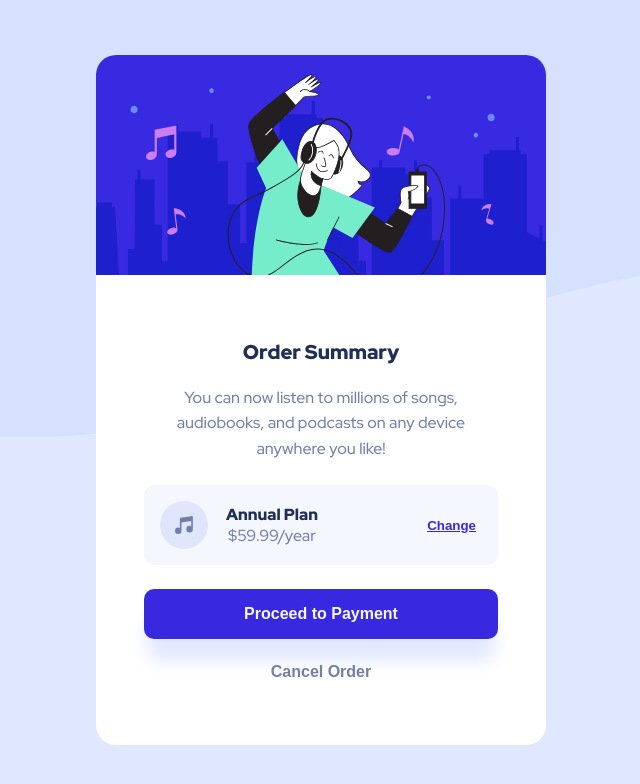
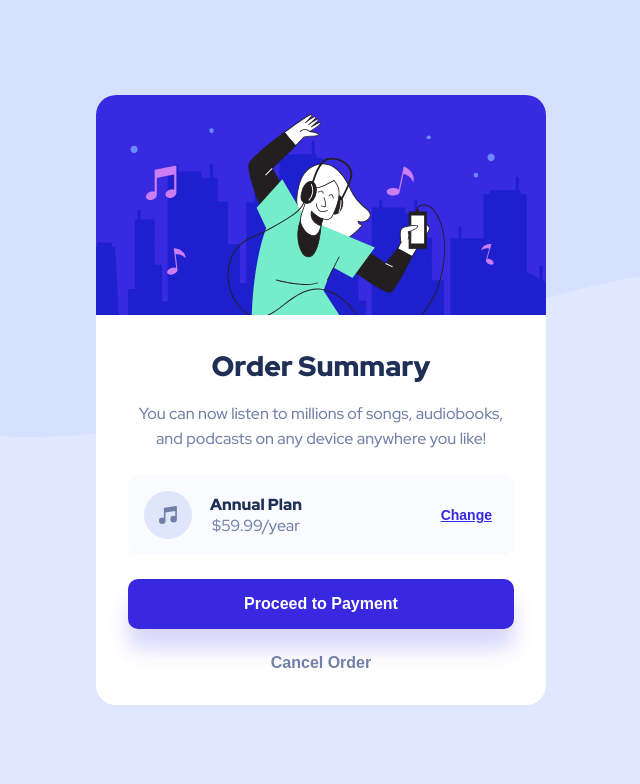
Before and after one commit to oanh-hth/FMS-Order-Summary-Component, a plain HTML site: page index.html in a window 1280 px wide. Shown: the whole page, without its empty margins (319-959 px from the left). Drawn offline with Linux system fonts and the light colour scheme.

Commit message:
modify general styles

```diff
--- a/index.html
+++ b/index.html
@@ -13,18 +13,18 @@
 <body>
   <main>
     <article>
-      <img src="./images/illustration-hero.svg" alt="illustration" />
-      <section>
+      <img src="./images/illustration-hero.svg" alt="" />
+      <div class="summary">
         <h1>Order Summary</h1>
         <p> You can now listen to millions of songs, audiobooks, and podcasts on any device anywhere you like!</p>
         <div>
-          <img src="./images/icon-music.svg" alt="music icon" />
+          <img src="./images/icon-music.svg" alt="" />
           <p><span>Annual Plan</span> &dollar;59.99/year</p>
           <button class="btn btn-change">Change</button>
         </div>
         <button class="btn btn-submit" type="submit">Proceed to Payment</button>
         <button class="btn btn-cancel">Cancel Order</button>
-      </section>
+      </div>
     </article>
   </main>
 </body>
--- a/style.css
+++ b/style.css
@@ -6,16 +6,22 @@
 }
 
 :root {
-    --color-primary-blue: hsl(225, 100%, 94%);
-    --color-bright-blue: hsl(245, 75%, 52%);
-    --color-pale-blue: hsl(225, 100%, 98%);
-    --color-desatured-blue: hsl(224, 23%, 55%);
-    --color-dark-blue: hsl(223, 47%, 23%);
-    --base-font-size: 1rem;
-    --font-size-lg: 1.25rem;
-    --font-weight-500: 500;
-    --font-weight-700: 700;
-    --font-weight-900: 900;
+    --clr-blue-100: 245, 75%, 52%;
+    --clr-blue-200: 225, 100%, 98%;
+    --clr-blue-300: 225, 100%, 94%;
+    --clr-blue-400: 224, 23%, 55%;
+    --clr-blue-500: 223, 47%, 23%;
+
+    --clr-gray-100: 228, 100%, 99%;
+
+    --fs-h1: 1.375rem;
+    --fs-body: 0.9375rem;
+    --fs-sm-1: 0.875rem;
+    --fs-sm-2: 0.8125rem;
+
+    --fw-500: 500;
+    --fw-700: 700;
+    --fw-900: 900;
 }
 
 img {
@@ -28,51 +34,51 @@ body {
     display: flex;
     justify-content: center;
     align-items: center;
-    background-color: var(--color-primary-blue);
+    background-color: hsl(var(--clr-blue-300));
     background-image: url("./images/pattern-background-mobile.svg");
     background-repeat: no-repeat;
     font-family: 'Red Hat Display', sans-serif;
-    font-size: var(--base-font-size);
-    color: var(--color-desatured-blue);
+    font-size: var(--fs-body);
+    font-weight: var(--fw-500);
+    color: hsl(var(--clr-blue-400));
 
 }
 
 h1 {
-    font-size: var(--font-size-lg);
-    font-weight: var(--font-weight-900);
-    color: var(--color-dark-blue);
-    margin-block: 1rem var(--font-size-lg);
+    font-size: var(--fs-h1);
+    font-weight: var(--fw-900);
+    color: hsl(var(--clr-blue-500));
+    margin-bottom: 1rem;
 }
 
 h1 + p {
-    line-height: 1.6;
-    margin-inline: 0.25rem;
+    line-height: 1.5625rem;
 }
 
 div > p span {
-    font-weight: var(--font-weight-900);
-    color: var(--color-dark-blue);
+    font-weight: var(--fw-900);
+    color: hsl(var(--clr-blue-500));
     display: block;
+    font-size: var(--fs-sm-1);
 }
-
 
 article {
     width: min(100vw - 3rem, 28.125rem);
     background-color: white;
     text-align: center;
-    border-radius: 20px;
+    border-radius: 1.25rem;
     overflow: hidden;
     margin-block: 1rem;
 }
 
-section {
-    padding: 1.5rem;
+.summary {
+    padding: 2rem;
 }
 
-section div:first-of-type {
+.summary div:first-of-type {
     padding: 1rem;
     margin-block: 1.5rem;
-    background-color: var(--color-pale-blue);
+    background-color: hsl(var(--clr-gray-100));
     border-radius: 10px;
     display: flex;
     gap: 1.125rem;
@@ -93,8 +99,9 @@ section div:first-of-type {
 
 .btn-change {
     text-decoration: underline;
-    color: var(--color-bright-blue);
-    font-weight: var(--font-weight-700);
+    color: hsl(var(--clr-blue-100));
+    font-weight: var(--fw-700);
+    font-size: var(--fs-sm-2);
     display: flex;
     margin-left: auto;
 }
@@ -107,18 +114,24 @@ section div:first-of-type {
 
 .btn-submit,
 .btn-cancel {
-    padding: 1rem 1.25rem;
     width: 100%;
-    font-weight: var(--font-weight-900);
-    font-size: var(--base-font-size);
+    font-weight: var(--fw-900);
+    font-size: var(--fs-body);
     border-radius: 10px;
 }
 
 .btn-submit {
-    background-color: var(--color-bright-blue);
-    color: var(--color-pale-blue);
-    margin-bottom: 0.5rem;
-    box-shadow: 0 25px 18px -4px var(--color-primary-blue);
+    height: 3.125rem;
+    display: flex;
+    align-items: center;
+    justify-content: center;
+    background-color: hsl(var(--clr-blue-100));
+    color: #fff;
+    box-shadow: 0px 20px 20px 0px rgba(56, 42, 225, 0.19);
+}
+
+.btn-cancel {
+    margin-top: 1.5rem;
 }
 
 .btn-submit:hover,
@@ -146,3 +159,17 @@ section div:first-of-type {
         padding: 3rem;
     }
 }
+
+
+@media screen and (min-width: 769px) {
+    :root {
+        --fs-h1: 1.75rem;
+        --fs-body: 1rem;
+        --fs-sm-1: 1rem;
+        --fs-sm-2: 0.875rem;
+    }
+
+    article {
+        margin-block: 0;
+    }
+}
```
